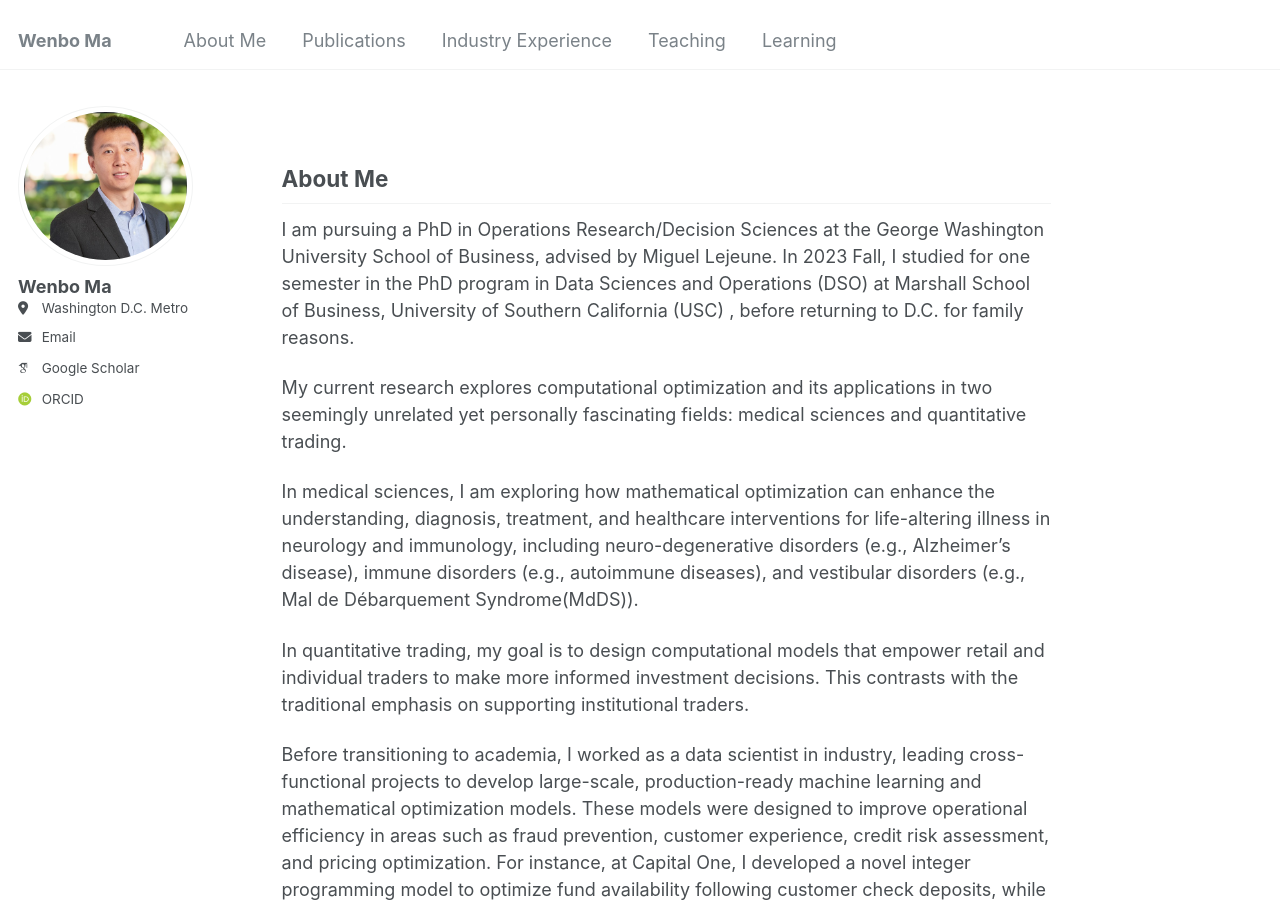
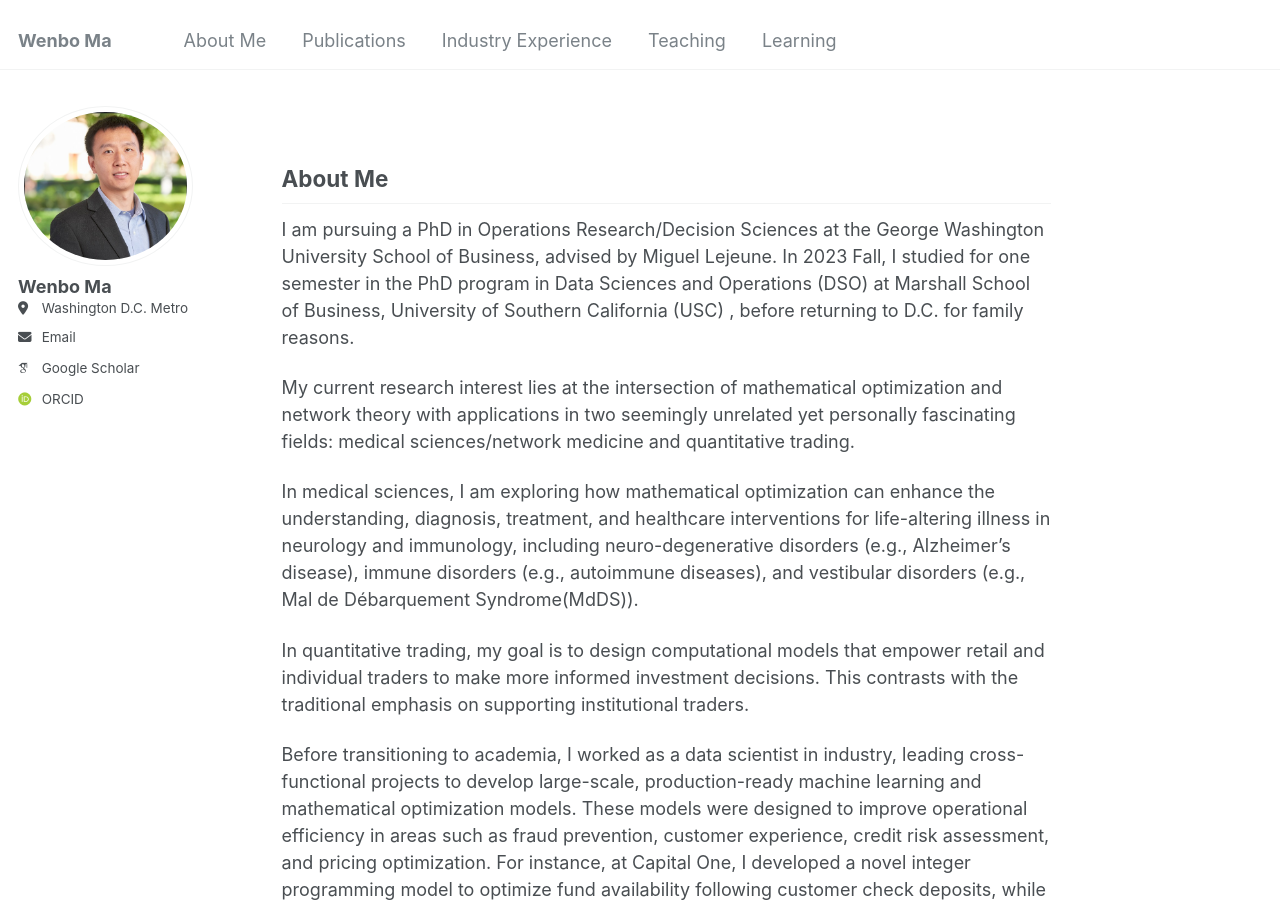
Before and after one commit to wenbo5565/wenbo5565.github.io, a Jekyll site: the page built from _pages/about.md, in a window 1280 px wide and 900 px high. Built offline with Jekyll 4.4.1, drawn with Linux system fonts in a browser that asks for light colours; some web fonts are replaced.

Commit message:
Update about.md

```diff
--- a/_pages/about.md
+++ b/_pages/about.md
@@ -11,7 +11,7 @@ redirect_from:
 
 I am pursuing a PhD in Operations Research/Decision Sciences at the George Washington University School of Business, advised by Miguel Lejeune. In 2023 Fall, I studied for one semester in the PhD program in Data Sciences and Operations (DSO) at Marshall School of Business, University of Southern California (USC) , before returning to D.C. for family reasons.
 
-My current research explores computational optimization and its applications in two seemingly unrelated yet personally fascinating fields: medical sciences and quantitative trading.
+My current research interest lies at the intersection of mathematical optimization and network theory with applications in two seemingly unrelated yet personally fascinating fields: medical sciences/network medicine and quantitative trading.
 
 In medical sciences, I am exploring how mathematical optimization can enhance the understanding, diagnosis, treatment, and healthcare interventions for life-altering illness in neurology and immunology, including neuro-degenerative disorders (e.g., Alzheimer's disease), immune disorders (e.g., autoimmune diseases), and vestibular disorders (e.g., Mal de Débarquement Syndrome(MdDS)).
 
```
